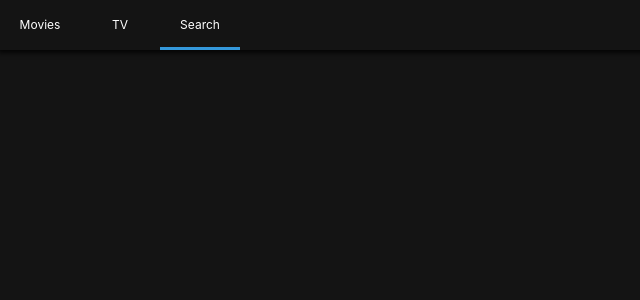
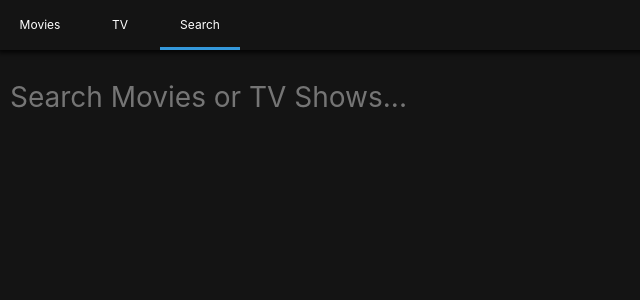
Before and after one commit to hello2jolee/react-movie-pro, a React (Create React App) app: page /search in a window 1280 px wide. Shown: the top 300 px of the page, without its empty margins (0-640 px from the left). Built offline with nearby package versions, Linux system fonts and the light colour scheme.

Commit message:
#8 3. SearchPresenter Components

```diff
--- a/src/Routes/Search/SearchContainer.js
+++ b/src/Routes/Search/SearchContainer.js
@@ -12,11 +12,21 @@
   };
 
   // check searchTerm is not on blank → execute function searchByTerm
-  handleSubmit = () => {
+  handleSubmit = (event) => {
+    event.preventDefault();
     const { searchTerm } = this.state;
     if (searchTerm !== "") {
       this.searchByTerm();
     }
+  };
+
+  updateTerm = (event) => {
+    const {
+      target: { value },
+    } = event;
+    this.setState({
+      searchTerm: value,
+    });
   };
 
   searchByTerm = async () => {
@@ -56,6 +66,7 @@
         loading={loading}
         error={error}
         handleSubmit={this.handleSubmit}
+        updateTerm={this.updateTerm}
       />
     );
   }
--- a/src/Routes/Search/SearchPresenter.js
+++ b/src/Routes/Search/SearchPresenter.js
@@ -1,6 +1,21 @@
 import React from "react";
 import PropTypes from "prop-types";
 import styled from "styled-components";
+import Loader from "Components/Loader.js";
+import Section from "Components/Section.js";
+
+const Container = styled.div`
+  padding: 0 10px;
+`;
+const Form = styled.form`
+  margin-bottom: 50px;
+  width: 100%;
+`;
+const Input = styled.input`
+  all: unset;
+  font-size: 28px;
+  width: 100%;
+`;
 
 const SearchPresenter = ({
   movieResults,
@@ -9,7 +24,38 @@
   error,
   searchTerm,
   handleSubmit,
-}) => null;
+  updateTerm,
+}) => (
+  <Container>
+    <Form onSubmit={handleSubmit}>
+      <Input
+        placeholder="Search Movies or TV Shows..."
+        value={searchTerm}
+        onChange={updateTerm}
+      />
+    </Form>
+    {loading ? (
+      <Loader />
+    ) : (
+      <>
+        {movieResults && movieResults.length > 0 && (
+          <Section title="Movie Results">
+            {movieResults.map((movie) => (
+              <span key={movie.id}>{movie.title}</span>
+            ))}
+          </Section>
+        )}
+        {tvResults && tvResults.length > 0 && (
+          <Section title="TV Show Results">
+            {tvResults.map((show) => (
+              <span key={show.id}>{show.name}</span>
+            ))}
+          </Section>
+        )}
+      </>
+    )}
+  </Container>
+);
 
 SearchPresenter.propTypes = {
   movieResults: PropTypes.array,
@@ -18,6 +64,7 @@
   error: PropTypes.string,
   searchTerm: PropTypes.string,
   handleSubmit: PropTypes.func.isRequired,
+  updateTerm: PropTypes.func.isRequired,
 };
 
 export default SearchPresenter;
```
